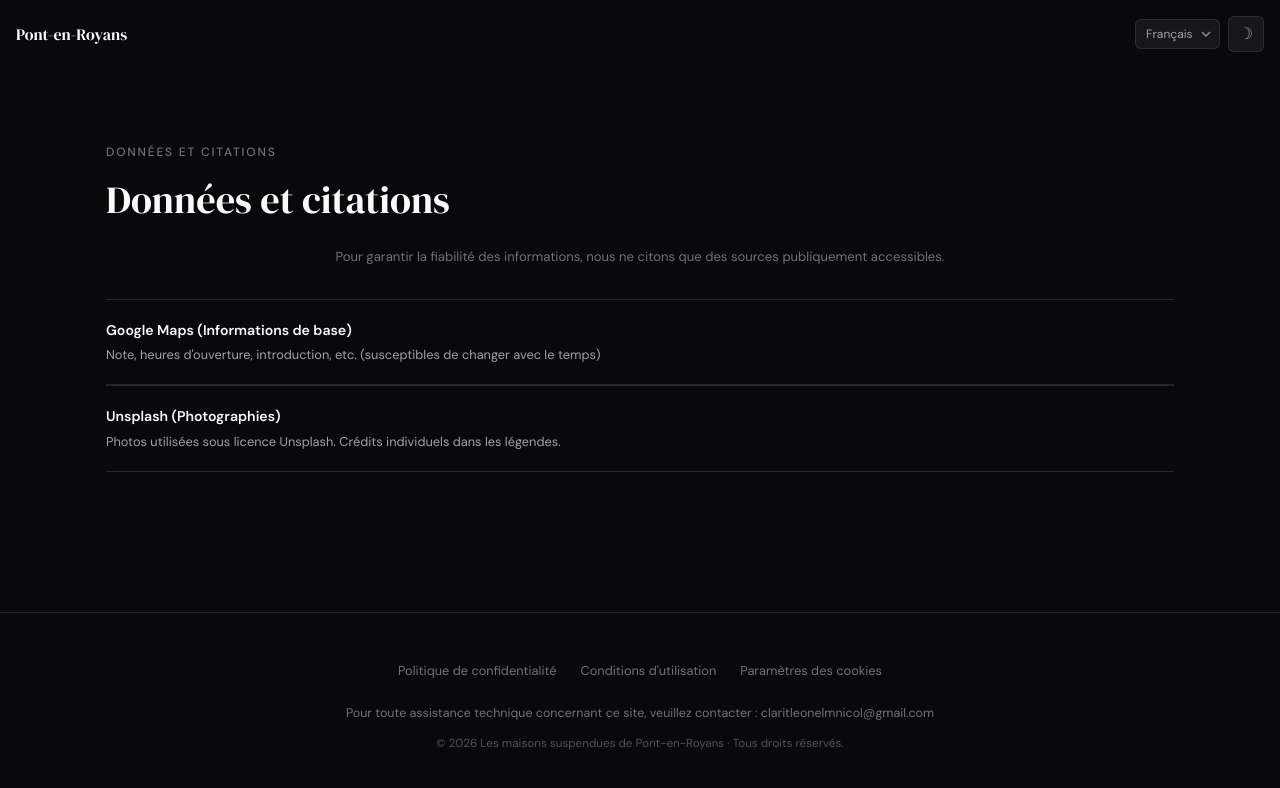
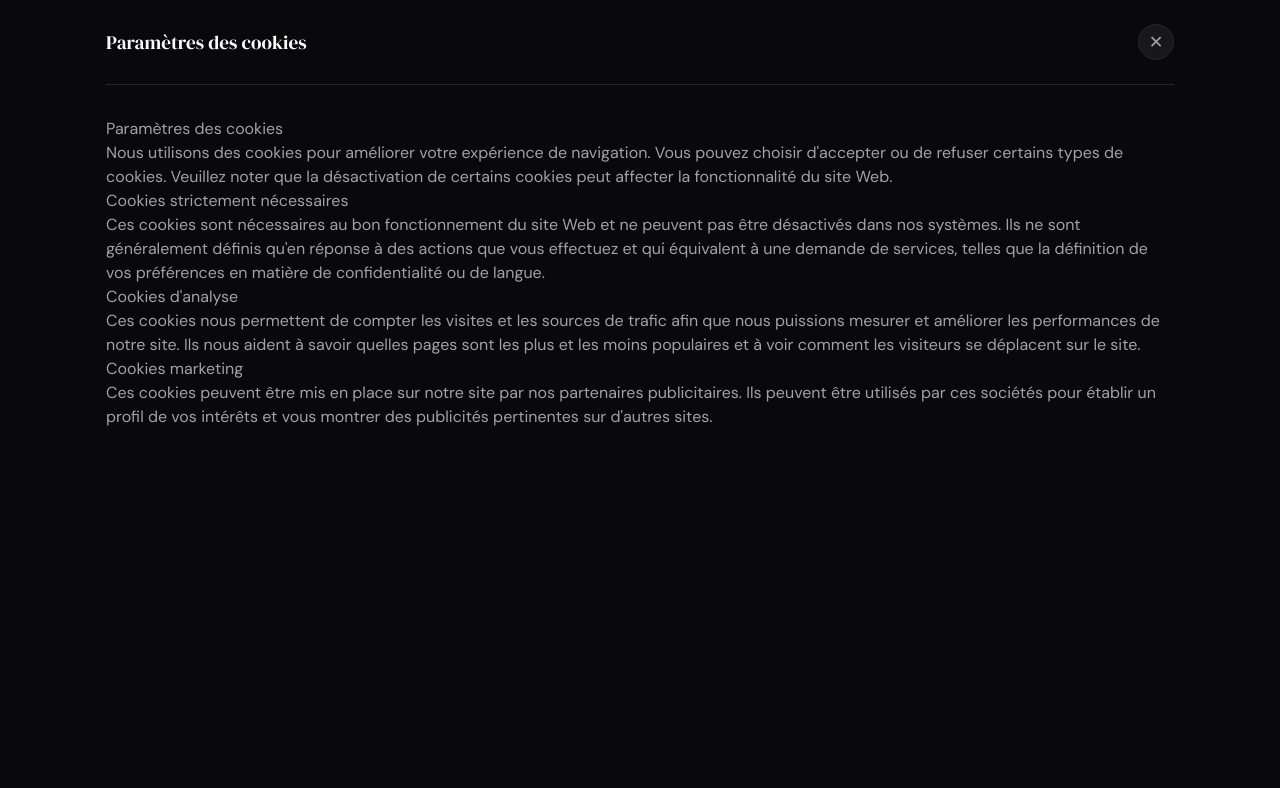
Before and after one commit to n20186005-hash/pontenroyans, a Next.js app: page / in a window 1280 px wide. Both pictures are taken after a click on the button "Paramètres des cookies". Shown: the part 5430-6218 px from the top of the page. Built offline with nearby package versions, Linux system fonts and the light colour scheme.

Commit message:
fix: resolve cookie settings modal not opening

```diff
--- a/src/components/Footer.tsx
+++ b/src/components/Footer.tsx
@@ -66,7 +66,7 @@ export default function Footer() {
       {['privacy', 'terms', 'cookies'].map((type) => (
         <div
           key={type}
-          className={`fixed inset-0 z-[200] bg-[var(--bg)] overflow-y-auto transition-opacity duration-300 ${activeModal === `${type}Page` ? 'opacity-100 block' : 'opacity-0 hidden'}`}
+          className={`fixed inset-0 z-[200] bg-[var(--bg)] overflow-y-auto transition-opacity duration-300 ${activeModal === (type === 'cookies' ? 'cookiePage' : `${type}Page`) ? 'opacity-100 block' : 'opacity-0 hidden'}`}
         >
           <div className="container mx-auto px-4 max-w-[var(--container)]">
             <div className="flex items-center justify-between py-6 border-b border-[var(--border)] mb-8">
```
